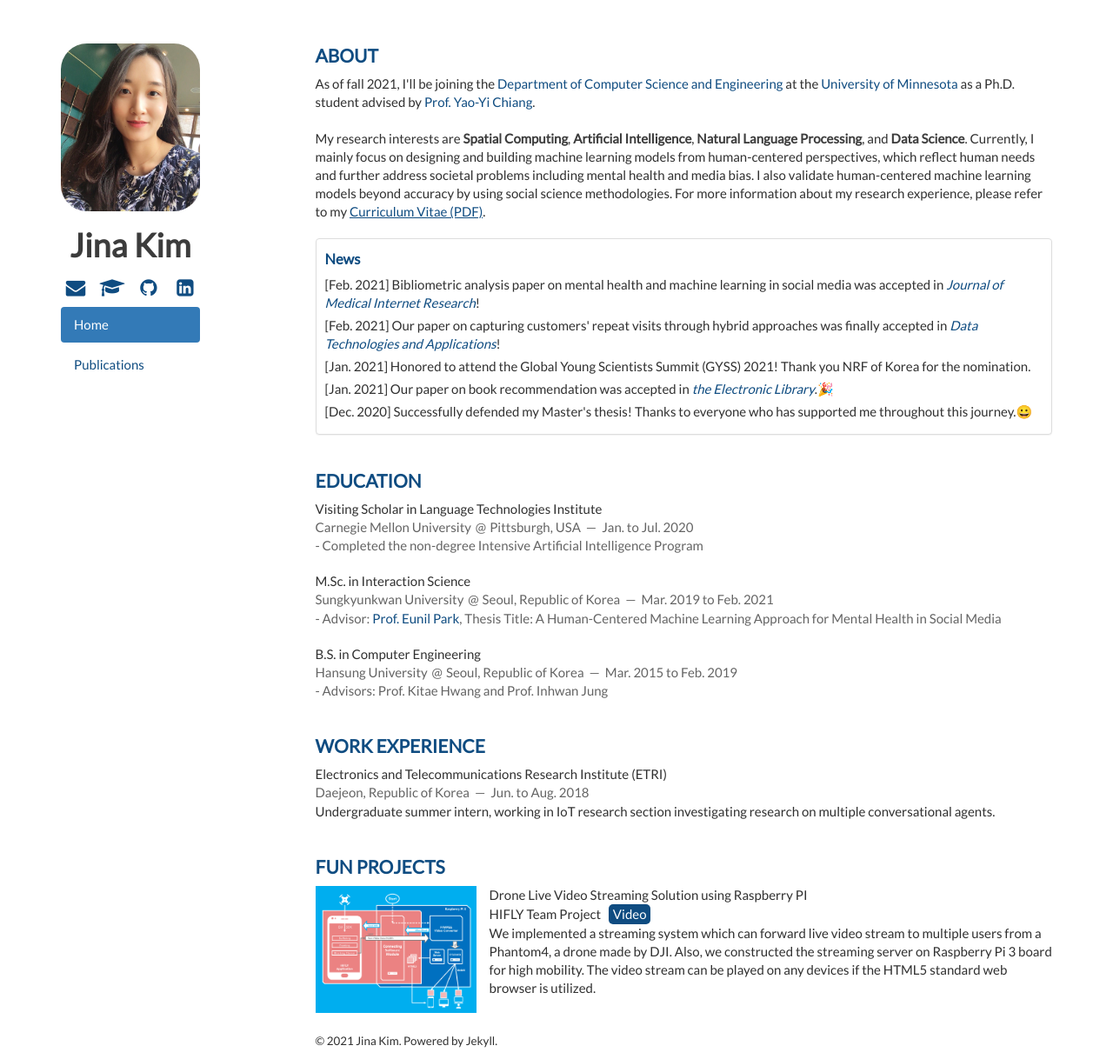
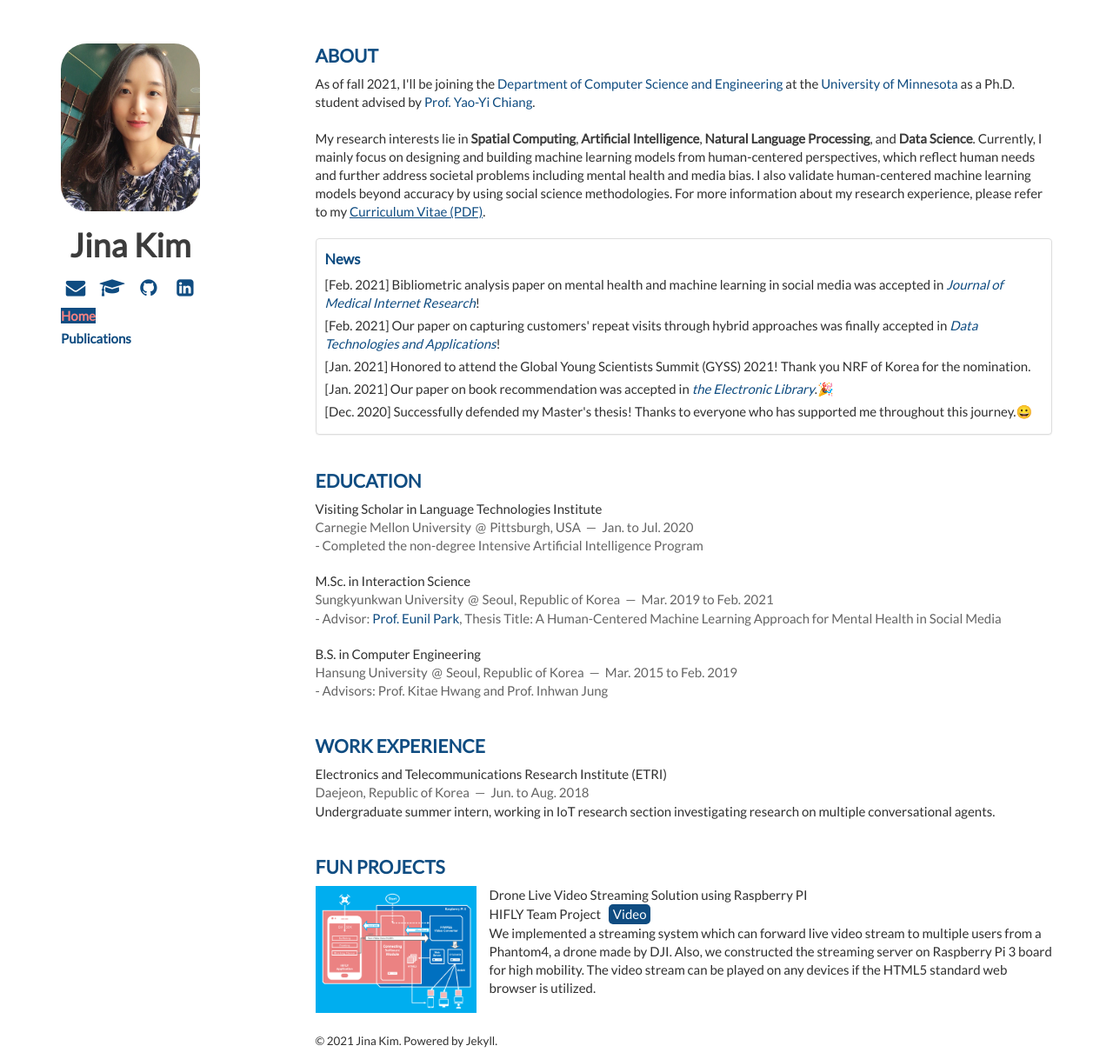
Before and after one commit to Jina-Kim/Jina-Kim.github.io, a Jekyll site: the page built from index.html, in a window 1280 px wide and 1218 px high. Shown: the whole window at 87% size. Built offline with Jekyll 4.4.1, drawn with Linux system fonts in a browser that asks for light colours; nearby versions of some CDN libraries; the list of posts is cut into pages by our own code.

Commit message:
Update layout.html

```diff
--- a/_includes/about.html
+++ b/_includes/about.html
@@ -4,7 +4,7 @@
         <p>
           As of fall 2021, I'll be joining the <a href="https://cse.umn.edu/cs">Department of Computer Science and Engineering</a> at the <a href="https://twin-cities.umn.edu">University of Minnesota</a> as a Ph.D. student advised by <a href="http://yaoyichi.github.io">Prof. Yao-Yi Chiang</a>.
           <br><br>
-          My research interests are <em>Spatial Computing</em>, <em>Artificial Intelligence</em>, <em>Natural Language Processing</em>, and <em>Data Science</em>.
+          My research interests lie in <em>Spatial Computing</em>, <em>Artificial Intelligence</em>, <em>Natural Language Processing</em>, and <em>Data Science</em>.
           Currently, I mainly focus on designing and building machine learning models from human-centered perspectives, which reflect human needs and further address societal problems including mental health and media bias. I also validate human-centered machine learning models beyond accuracy by using social science methodologies.
           For more information about my research experience, please refer to my <a href='/Jina_Kim_CV.pdf' style="text-decoration: underline">Curriculum Vitae (PDF)</a>.
         </p>
--- a/_layouts/layout.html
+++ b/_layouts/layout.html
@@ -25,10 +25,10 @@
                     <h2 id="my_link"><a href="{{ site.email_full }}"><i class="fa fa-envelope fa-fw"></i></a> &nbsp; <a href="{{ site.google_scholar }}"> <i class="fa fa-graduation-cap fa-fw"></i></a> &nbsp; <a href="{{ site.github }}"><i class="fa fa-github fa-fw"></i></a> &nbsp; <a href="{{ site.linkedin }}"><i class="fa fa-linkedin-square fa-fw"></i></a></h2>
 
                     {% assign current = page.url | downcase | split: '/' %}
-                    <ul class="nav nav-pills nav-stacked">
-                      <li {% if current[1]==null %}class='active'{% endif %}><a href="/">Home</a></li>
-                      <li {% if current[1]=='publications' %}class='active'{% endif %}><a href="/publications">Publications</a></li>
-                    </ul>
+                     <ul class="list-unstyled">
+                         <li><em><a href='/' {% if current[1] == null %}class='current'{% endif %}>Home</a></em></li>
+                         <li><em><a href='/publications' {% if current[1] == 'publications' %}class='current'{% endif %}>Publications</a></em></li>
+                     </ul>
                 </div>
             </header>
             <div class="col-sm-9 col-sm-offset-3">
--- a/static/css/main.css
+++ b/static/css/main.css
@@ -37,7 +37,7 @@ a:visited {
     text-decoration: none;
 }
 
-a:hover, a:focus, .current {
+a:hover, a:focus {
     color: #F58282;
 }
 
@@ -64,6 +64,11 @@ h1 {
 #my_link{
     font-size: 150%;
     text-align: center;
+}
+
+.current{
+    color: #F58282;
+    background-color: #0F4C81;
 }
 
 h2 {
```
